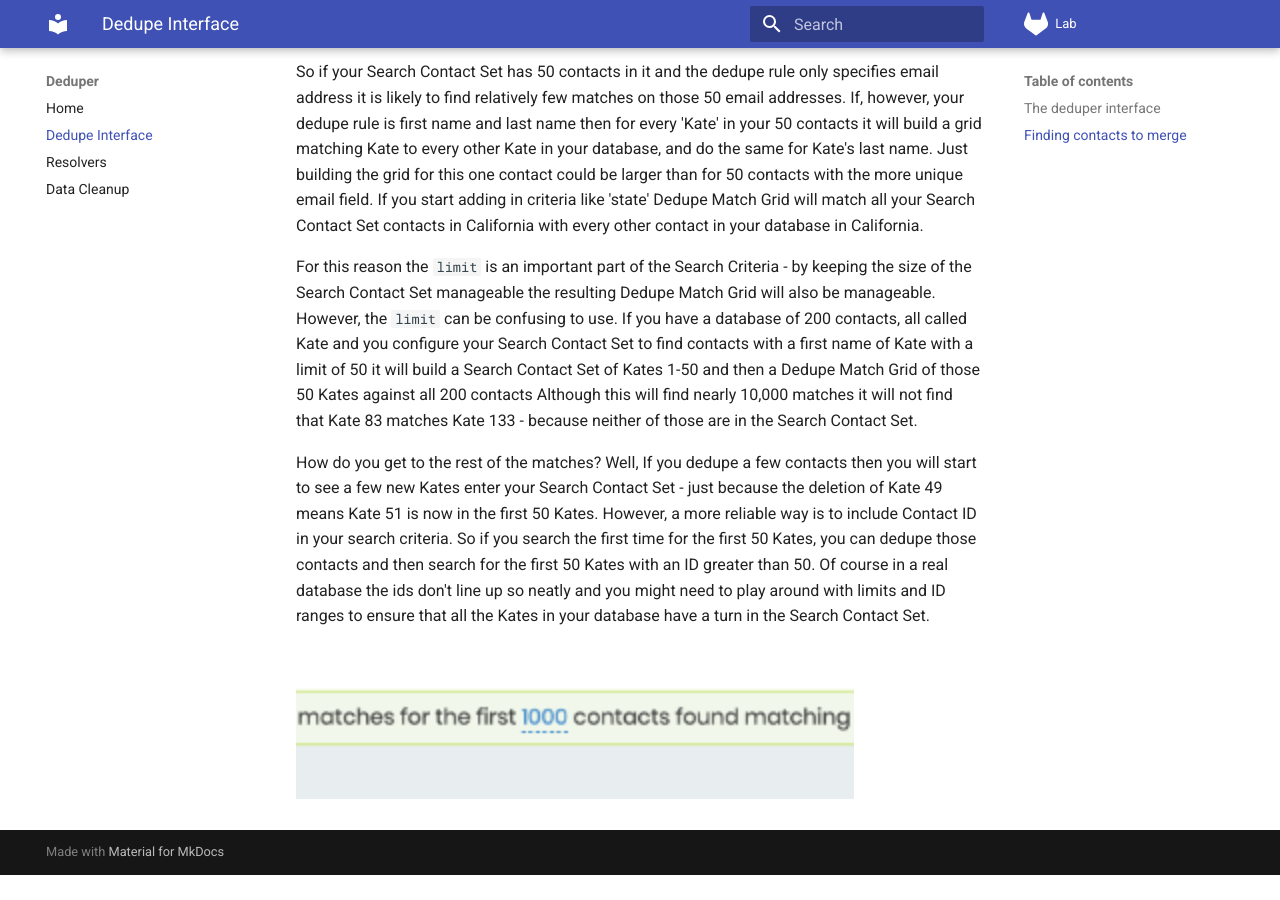
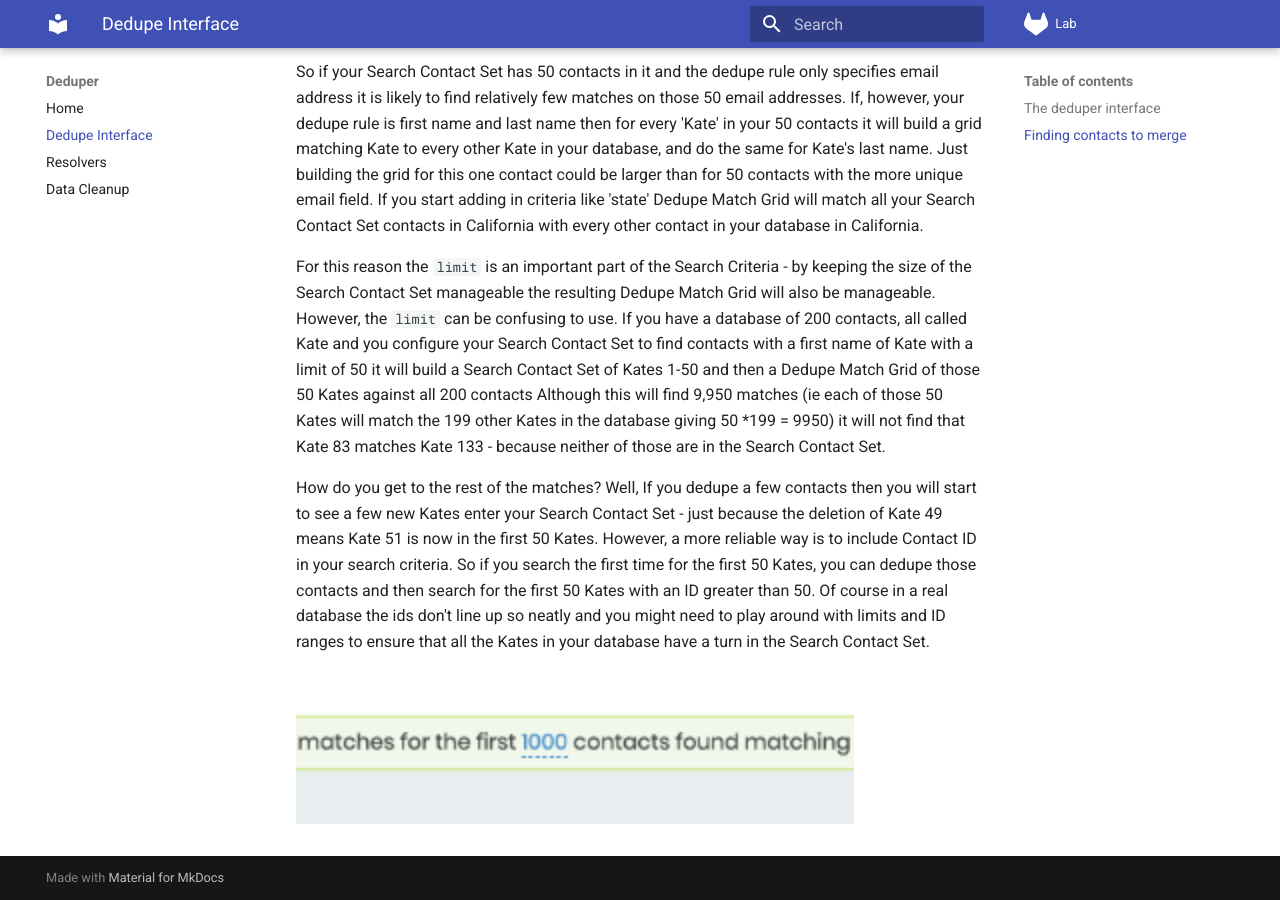
Before and after one commit to eileenmcnaughton/deduper, an MkDocs documentation site: the page built from docs/deduper-interface.md, in a window 1280 px wide and 900 px high, scrolled down 1301 px. Built offline with MkDocs 1.6.1 and Material for MkDocs 9.7.7, drawn with Linux system fonts in a browser that asks for light colours; before the commit the page ends 2176 px from its top, so only the background shows below that.

Commit message:
Further Kate clarification)

```diff
--- a/docs/deduper-interface.md
+++ b/docs/deduper-interface.md
@@ -40,7 +40,8 @@ Grid will also be manageable. However, the `limit` can be confusing to use. If y
 a database of 200 contacts, all called Kate and you configure your Search Contact Set
 to find contacts with a first name of Kate with a limit of 50 it will build a Search Contact
 Set of Kates 1-50 and then a Dedupe Match Grid of those 50 Kates against all 200 contacts
-Although this will find nearly 10,000 matches it will not find that Kate 83 matches Kate 133
+Although this will find 9,950 matches (ie each of those 50
+Kates will match the 199 other Kates in the database giving 50 *199 = 9950) it will not find that Kate 83 matches Kate 133
 - because neither of those are in the Search Contact Set.
 
 How do you get to the rest of the matches? Well, If you dedupe a few contacts then you will
```
